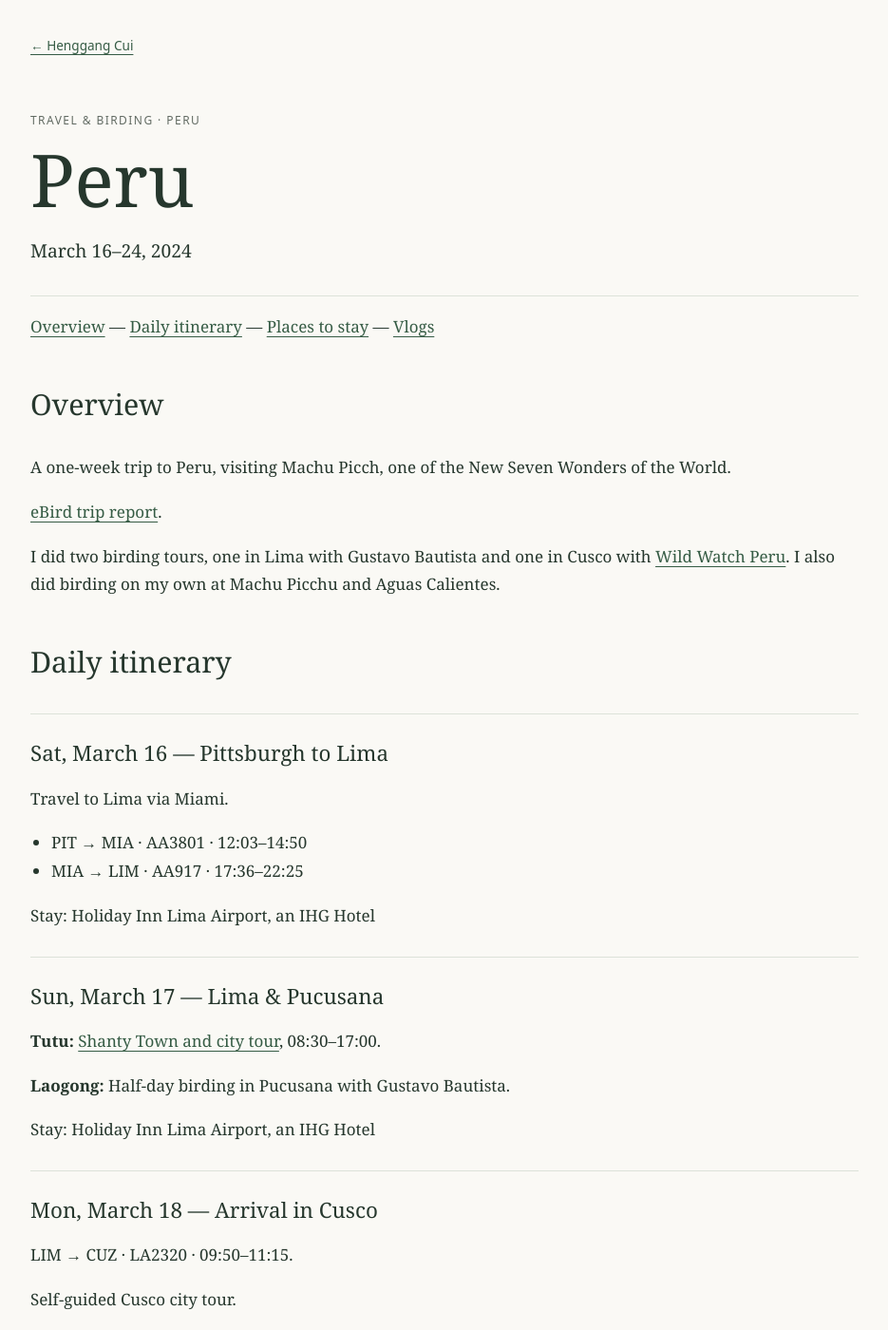
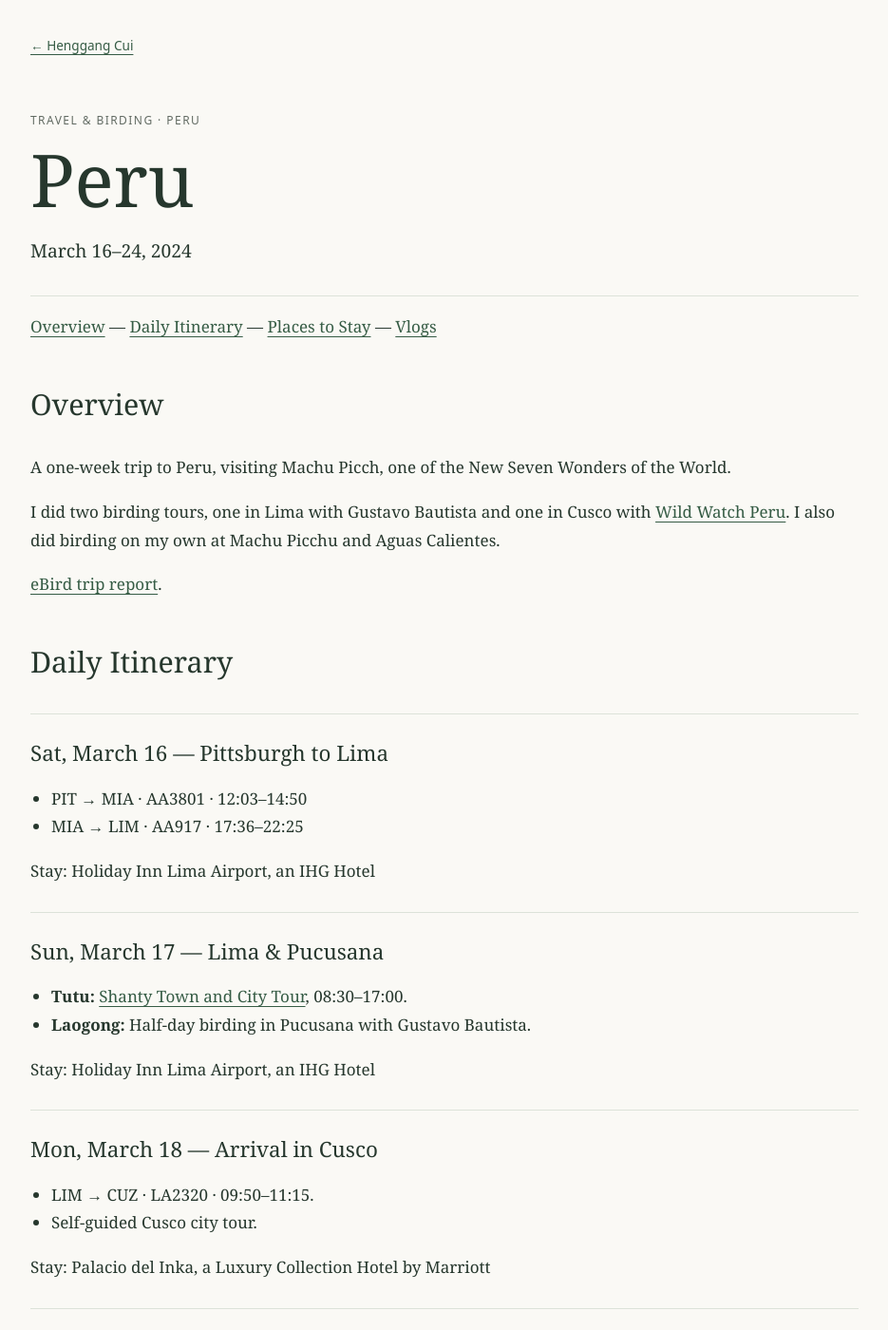
Before and after one commit to cuihenggang/cuihenggang.github.io, a Jekyll site: the page built from trips/2024-03-peru.md, in a window 1280 px wide and 1400 px high. Shown: the whole window at 95% size, without its empty margins (172-1107 px from the left). Built offline with Jekyll 4.4.1, drawn with Linux system fonts in a browser that asks for light colours; some of the changed text lies outside the part shown.

```diff
--- a/trips/2024-03-peru.md
+++ b/trips/2024-03-peru.md
@@ -6,22 +6,20 @@
 permalink: /trips/2024-03-peru.html
 ---
 
-[Overview](#overview) — [Daily itinerary](#daily-itinerary) — [Places to stay](#places-to-stay) — [Vlogs](#vlogs)
+[Overview](#overview) — [Daily Itinerary](#daily-itinerary) — [Places to Stay](#places-to-stay) — [Vlogs](#vlogs)
 
 ## Overview
 
 A one-week trip to Peru, visiting Machu Picch, one of the New Seven Wonders of the World.
 
+I did two birding tours, one in Lima with Gustavo Bautista and one in Cusco with [Wild Watch Peru](https://wildwatchperu.com/tours/birding-in-cusco-best-locations-full-day/). I also did birding on my own at Machu Picchu and Aguas Calientes.
+
 [eBird trip report](https://ebird.org/tripreport/214458).
 
-I did two birding tours, one in Lima with Gustavo Bautista and one in Cusco with [Wild Watch Peru](https://wildwatchperu.com/tours/birding-in-cusco-best-locations-full-day/). I also did birding on my own at Machu Picchu and Aguas Calientes.
 
-
-## Daily itinerary
+## Daily Itinerary
 
 ### Sat, March 16 — Pittsburgh to Lima
-
-Travel to Lima via Miami.
 
 - PIT → MIA · AA3801 · 12:03–14:50
 - MIA → LIM · AA917 · 17:36–22:25
@@ -30,65 +28,59 @@
 
 ### Sun, March 17 — Lima & Pucusana
 
-**Tutu:** [Shanty Town and city tour](https://hakutours.com/tours/limas-reality-tour-shanty-town-city-tour/), 08:30–17:00.
-
-**Laogong:** Half-day birding in Pucusana with Gustavo Bautista.
+- **Tutu:** [Shanty Town and City Tour](https://hakutours.com/tours/limas-reality-tour-shanty-town-city-tour/), 08:30–17:00.
+- **Laogong:** Half-day birding in Pucusana with Gustavo Bautista.
 
 Stay: Holiday Inn Lima Airport, an IHG Hotel
 
 ### Mon, March 18 — Arrival in Cusco
 
-LIM → CUZ · LA2320 · 09:50–11:15.
-
-Self-guided Cusco city tour.
+- LIM → CUZ · LA2320 · 09:50–11:15.
+- Self-guided Cusco city tour.
 
 Stay: Palacio del Inka, a Luxury Collection Hotel by Marriott
 
 ### Tue, March 19 — Sacred Valley
 
-Sacred Valley tour, 09:00–17:00.
+- Sacred Valley tour, 09:00–17:00.
 
 Stay: Palacio del Inka, a Luxury Collection Hotel by Marriott
 
 ### Wed, March 20 — Alpacas, llamas & birding
 
-**Tutu:** Walk with alpacas and llamas, 08:00–15:00.
-
-**Laogong:** [Full-day birding in Cusco and the Sacred Valley](https://wildwatchperu.com/tours/birding-in-cusco-best-locations-full-day/), 05:45–16:00.
+- **Tutu:** Walk with alpacas and llamas, 08:00–15:00.
+- **Laogong:** [Full-day birding in Cusco and the Sacred Valley](https://wildwatchperu.com/tours/birding-in-cusco-best-locations-full-day/), 05:45–16:00.
 
 Stay: Palacio del Inka, a Luxury Collection Hotel by Marriott
 
 ### Thu, March 21 — Machu Picchu
 
-Full-day Machu Picchu excursion, 05:00–21:30.
+- Full-day Machu Picchu excursion, 05:00–21:30.
 
 Stay: Palacio del Inka, a Luxury Collection Hotel by Marriott
 
 ### Fri, March 22 — Cusco
 
-Tour around Cusco.
+- Tour around Cusco.
 
 Stay: Palacio del Inka, a Luxury Collection Hotel by Marriott
 
 ### Sat, March 23 — Return to Lima
 
-CUZ → LIM · JA7036 · 11:26–13:00.
-
-Tour around Lima.
-
-LIM → MIA · AA988 · 23:45–06:45 the following day.
+- CUZ → LIM · JA7036 · 11:26–13:00.
+- Tour around Lima.
+- LIM → MIA · AA988 · 23:45–06:45 the following day.
 
 ### Sun, March 24 — Home to Pittsburgh
 
 - MIA → PHL · AA551 · 08:52–11:50
 - PHL → PIT · AA2317 · 16:20–17:37
 
-## Places to stay
+## Places to Stay
 
-**Lima · March 16–17:** Holiday Inn Lima Airport, an IHG Hotel.
-
-**Cusco · March 18–22:** Palacio del Inka, a Luxury Collection Hotel by Marriott.
+- **Lima · March 16–17:** Holiday Inn Lima Airport, an IHG Hotel.
+- **Cusco · March 18–22:** Palacio del Inka, a Luxury Collection Hotel by Marriott.
 
 ## Vlogs
 
-[2024-03-21 Machu Picchu, Peru](https://www.youtube.com/watch?v=8WV7JctSsLY)
+- [2024-03-21 Machu Picchu, Peru](https://www.youtube.com/watch?v=8WV7JctSsLY)
```
Also changed, not shown: trips/2024-03-peru.html (+37 -19 lines), trips/2024-08-costa-rica.html (added, +172 -0 lines), trips/2024-08-costa-rica.md (added, +142 -0 lines).
